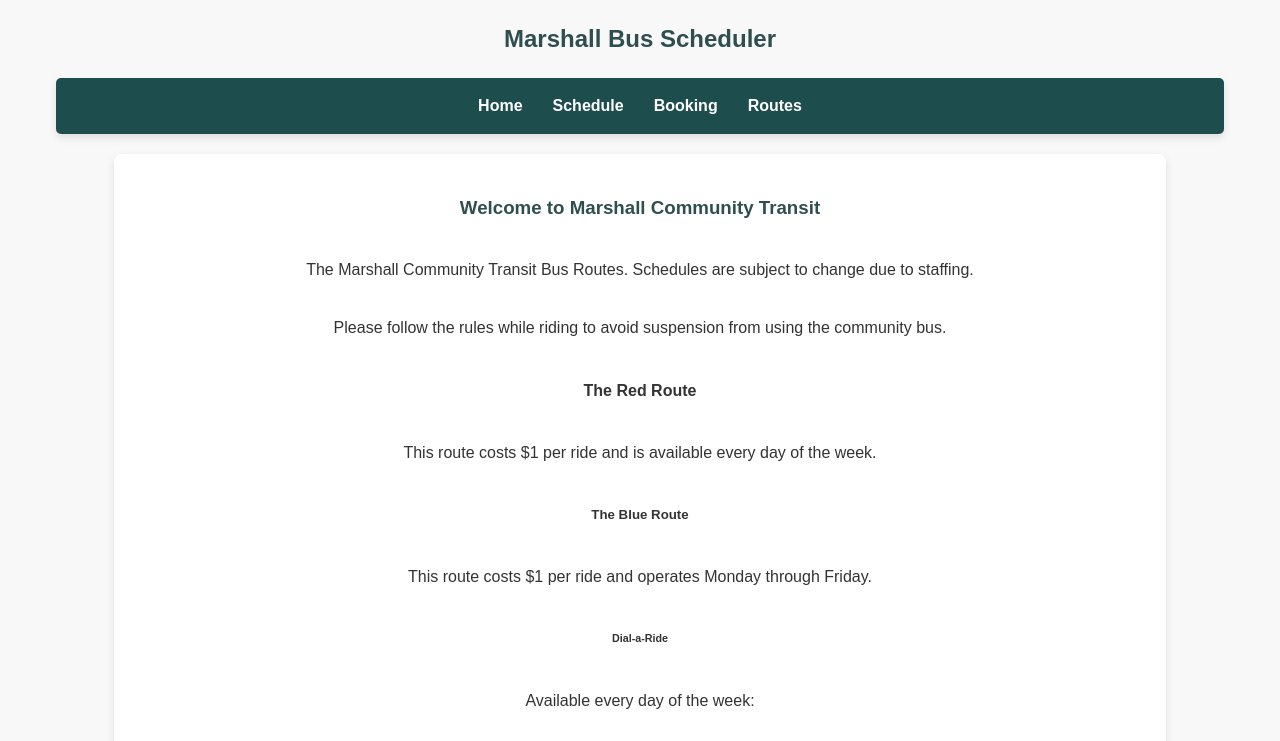
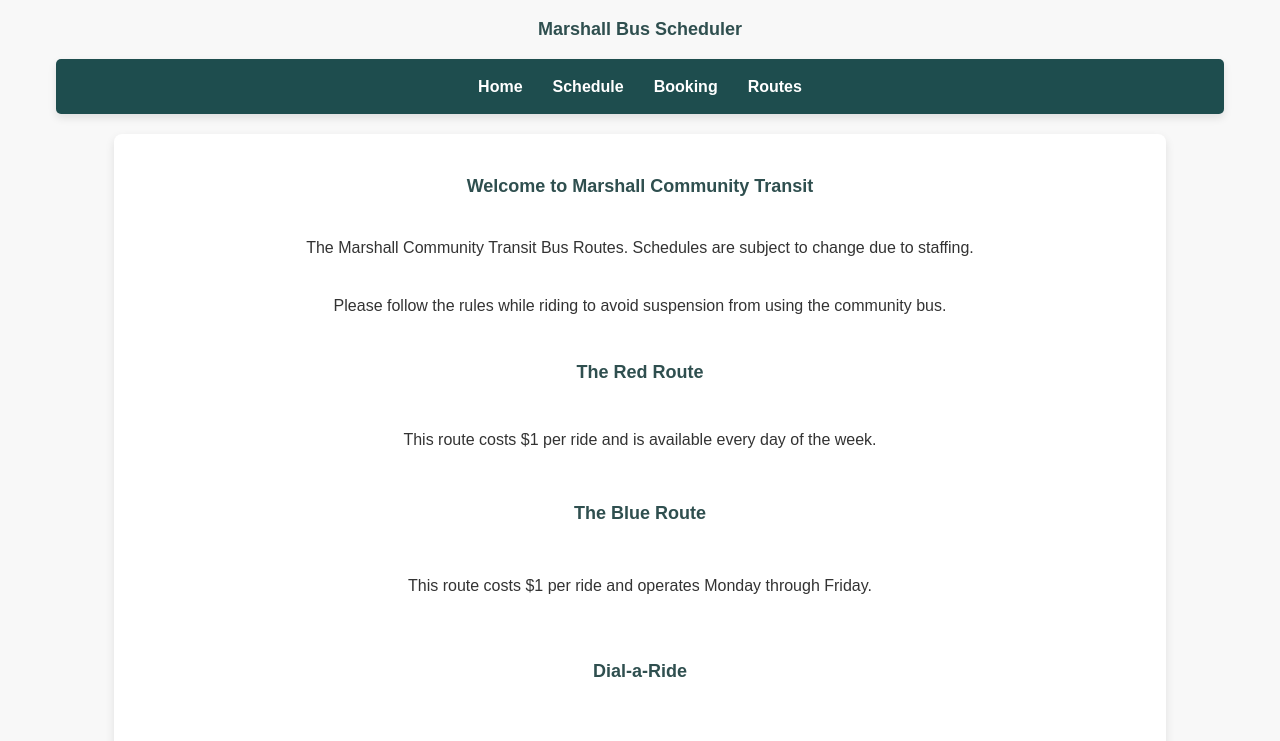
Before and after one commit to AbiahAbraham/Marshall-bus-scheduler, a plain HTML site: page index.html in a window 1280 px wide. Shown: the top 741 px of the page. Drawn offline with Linux system fonts and the light colour scheme.

Commit message:
Update styles.css

```diff
--- a/styles.css
+++ b/styles.css
@@ -7,9 +7,40 @@ body {
 }
 
 /* Centered header and section headers */
-header, h2, h3 {
+header{
     text-align: center;
     color: darkslategray;
+    font-size: larger;
+}
+
+h2{
+    text-align: center;
+    color: darkslategray;
+    font-size: large;
+}
+
+h3{
+    text-align: center;
+    color: darkslategray;
+    font-size: large;
+}
+
+h4{
+    text-align: center;
+    color: darkslategray;
+    font-size: large;
+}
+
+h5{
+    text-align: center;
+    color: darkslategray;
+    font-size: large;
+}
+
+h6{
+    text-align: center;
+    color: darkslategray;
+    font-size: large;
 }
 
 /* Navigation menu style */
```
